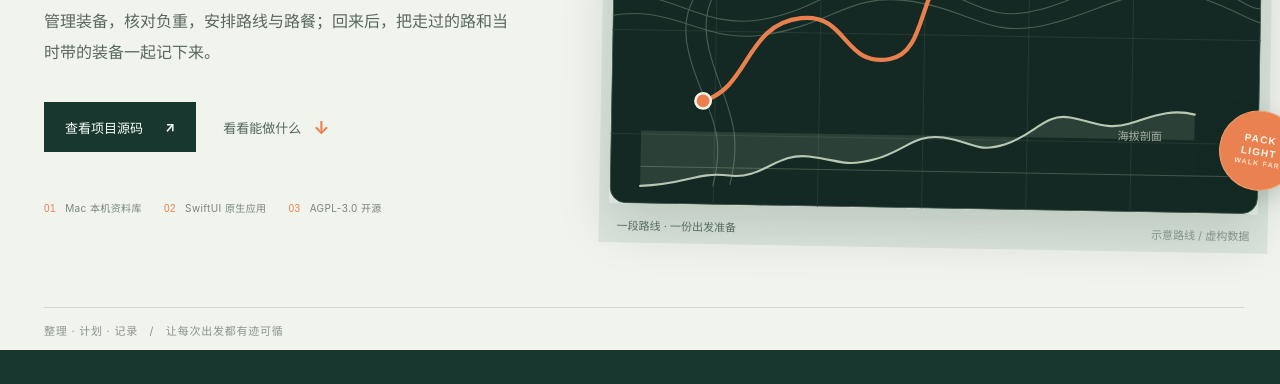
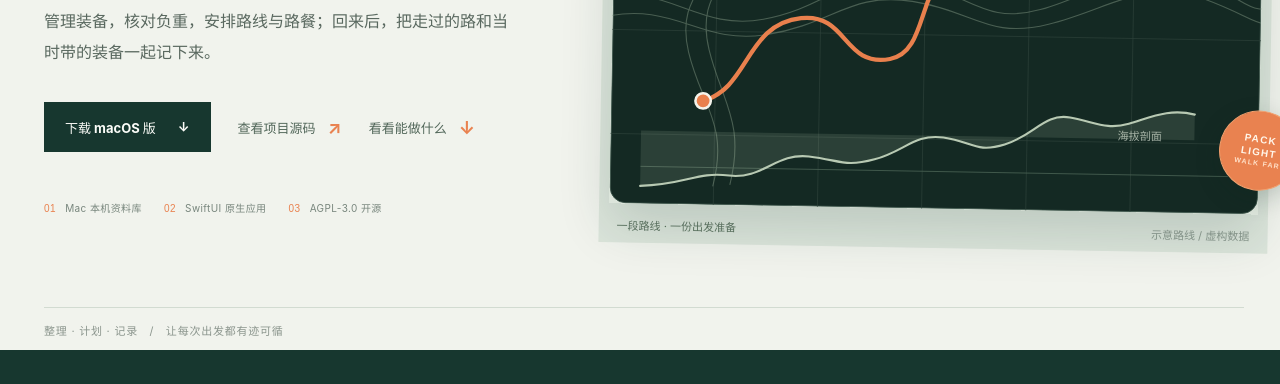
Before and after one commit to llxace/outdoor-gear-library, a plain HTML site: page Docs/index.html in a window 1280 px wide. Shown: the part 416-800 px from the top of the page. Drawn offline with Linux system fonts and the light colour scheme.

Commit message:
Add downloadable macOS releases

```diff
--- a/Docs/index.html
+++ b/Docs/index.html
@@ -30,7 +30,8 @@
           <h1 id="hero-title">从装备清单，<br><em>到下一段山路。</em></h1>
           <p class="hero-intro">管理装备，核对负重，安排路线与路餐；回来后，把走过的路和当时带的装备一起记下来。</p>
           <div class="hero-actions">
-            <a class="button button-dark" href="https://github.com/llxace/outdoor-gear-library">查看项目源码 <span aria-hidden="true">↗</span></a>
+            <a class="button button-dark" href="https://github.com/llxace/outdoor-gear-library/releases/latest/download/outdoor-gear-library-macos.dmg">下载 macOS 版 <span aria-hidden="true">↓</span></a>
+            <a class="text-link" href="https://github.com/llxace/outdoor-gear-library">查看项目源码 <span aria-hidden="true">↗</span></a>
             <a class="text-link" href="#features">看看能做什么 <span aria-hidden="true">↓</span></a>
           </div>
           <div class="hero-facts" aria-label="项目概况">
@@ -200,7 +201,7 @@
         <p class="section-kicker">继续了解 <span>OPEN PROJECT</span></p>
         <h2>从源码开始，<br>一起把下一程准备好。</h2>
         <p class="closing-copy">目前公开的是源码和 Xcode 工程，可按仓库说明在 Mac 上构建。</p>
-        <div class="closing-actions"><a class="button button-dark" href="https://github.com/llxace/outdoor-gear-library">打开 GitHub 仓库 <span aria-hidden="true">↗</span></a><a class="text-link" href="https://github.com/llxace/outdoor-gear-library/blob/main/README.md">查看构建说明 <span>↗</span></a><a class="text-link" href="https://github.com/llxace/outdoor-gear-library/issues">反馈问题或建议 <span>↗</span></a></div>
+        <div class="closing-actions"><a class="button button-dark" href="https://github.com/llxace/outdoor-gear-library/releases/latest/download/outdoor-gear-library-macos.dmg">下载 macOS 版 <span aria-hidden="true">↓</span></a><a class="text-link" href="https://github.com/llxace/outdoor-gear-library">打开 GitHub 仓库 <span aria-hidden="true">↗</span></a><a class="text-link" href="https://github.com/llxace/outdoor-gear-library/blob/main/README.md">查看安装与构建说明 <span aria-hidden="true">↗</span></a><a class="text-link" href="https://github.com/llxace/outdoor-gear-library/issues">反馈问题或建议 <span aria-hidden="true">↗</span></a></div>
         <p class="system-note">macOS 13+ <i>·</i> Xcode 15+ <i>·</i> SwiftUI <i>·</i> GNU AGPL-3.0</p>
       </section>
     </main>
```
Also changed, not shown: 2 other files.
